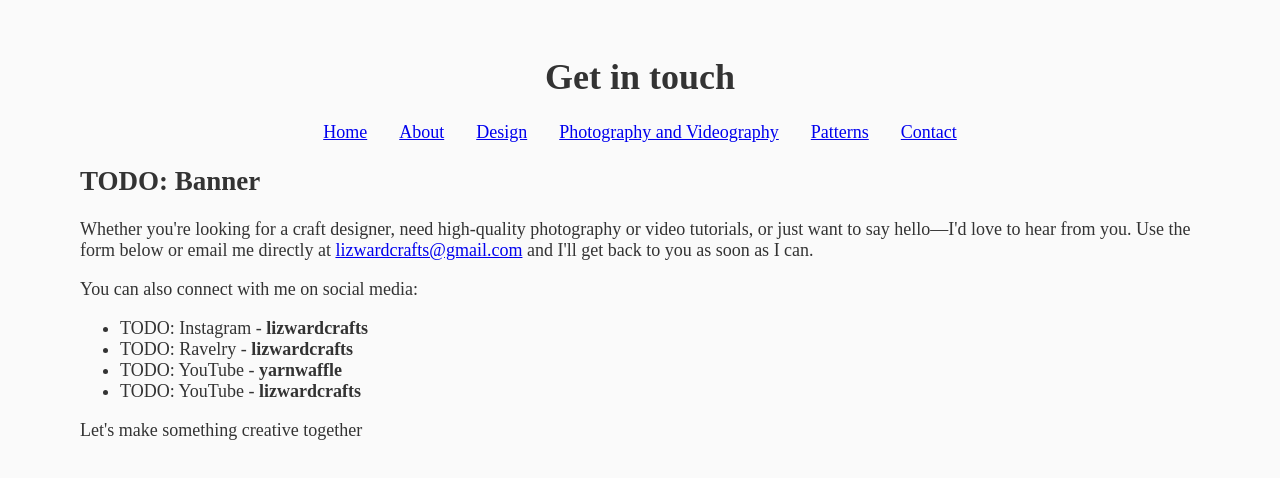
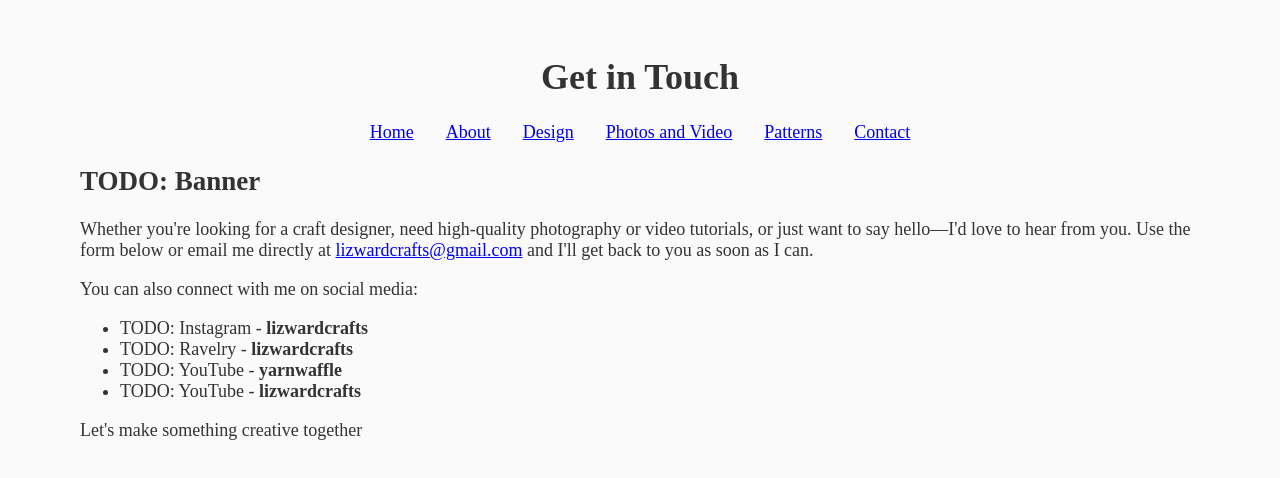
Before and after one commit to rdc501/liz-ward-crafts, a plain HTML site: page contact.html in a window 1280 px wide. Drawn offline with Linux system fonts and the light colour scheme.

Commit message:
Change the title on the contact page and the link ttext for the photos page

```diff
--- a/contact.html
+++ b/contact.html
@@ -8,14 +8,14 @@
 </head>
 <body>
     <header>
-        <h1>Get in touch</h1>
+        <h1>Get in Touch</h1>
     </header>
     <nav>
         <ul>
             <li><a href="index.html">Home</a></li>
             <li><a href="about.html">About</a></li>
             <li><a href="design.html">Design</a></li>
-            <li><a href="photography.html">Photography and Videography</a></li>
+            <li><a href="photography.html">Photos and Video</a></li>
             <li><a href="patterns.html">Patterns</a></li>
             <li><a href="contact.html">Contact</a></li>
         </ul>
```
Also changed, not shown: about.html (+1 -1 lines), design.html (+1 -1 lines), index.html (+1 -1 lines), patterns.html (+1 -1 lines), photography.html (+1 -1 lines).
